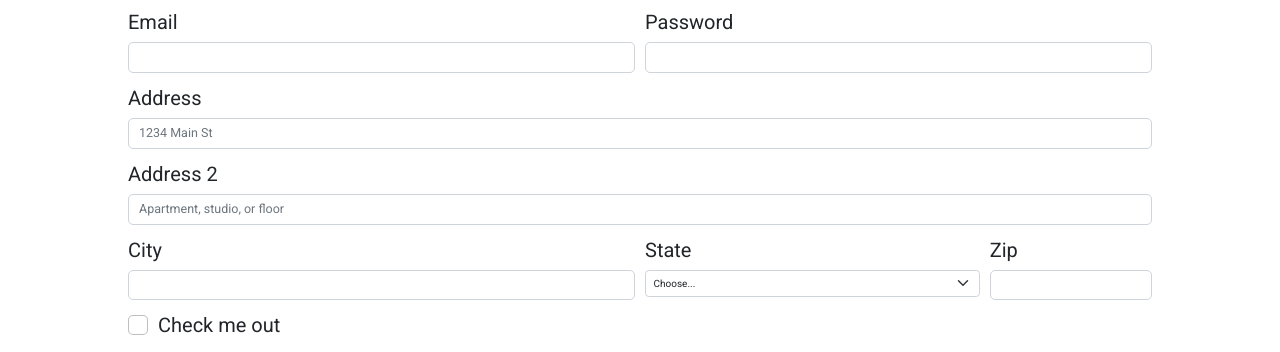
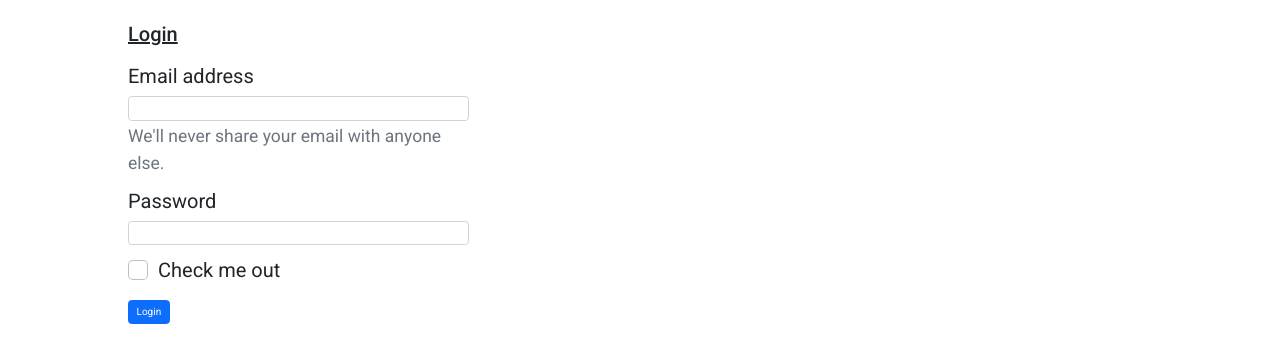
Before and after one commit to matsi44/MakiaGoods, a website: page pages/login.html in a window 1280 px wide. Shown: the part 164-516 px from the top of the page. Drawn offline with nearby package versions, Linux system fonts and the light colour scheme.

Commit message:
cambios finales

```diff
--- a/pages/login.html
+++ b/pages/login.html
@@ -51,7 +51,33 @@
             </nav>
     </header>
     <main class="main-log">
+        <div class="contenedor-log2">
+            <div class="signup">
+                <h2>Login</h2>
+            </div>
+            <div>
+                <form>
+                    <div class="mb-3 col-md-4">
+                        <label for="exampleInputEmail1" class="form-label">Email address</label>
+                        <input type="email" class="form-control" id="exampleInputEmail1" aria-describedby="emailHelp">
+                        <div id="emailHelp" class="form-text">We'll never share your email with anyone else.</div>
+                    </div>
+                    <div class="mb-3 col-md-4">
+                        <label for="exampleInputPassword1" class="form-label">Password</label>
+                        <input type="password" class="form-control" id="exampleInputPassword1">
+                    </div>
+                    <div class="mb-3 form-check">
+                        <input type="checkbox" class="form-check-input" id="exampleCheck1">
+                        <label class="form-check-label" for="exampleCheck1">Check me out</label>
+                    </div>
+                    <button type="submit" class="btn btn-primary">Login</button>
+                </form>
+            </div>
+        </div>
         <div class="contenedor-log">
+        <div class="signup">
+            <h2>Don´t have an account? Sign Up</h2>
+        </div>
         <form class="row g-3">
             <div class="col-md-6">
                 <label for="inputEmail4" class="form-label">Email</label>
--- a/scss/_login.scss
+++ b/scss/_login.scss
@@ -4,8 +4,9 @@
     width: 100%;
     display: grid;
     grid-template-columns: 10% 80% 10%;
-    grid-template-rows: auto;
+    grid-template-rows: auto auto;
     grid-template-areas:
+    ". mainl2 ."
     ". mainl ."
     ;
 }
@@ -13,3 +14,17 @@
     grid-area: mainl;
     font-size: 2rem;
 }
+
+.contenedor-log2{
+    grid-area: mainl2;
+    font-size: 2rem;
+    margin-bottom: 1.5rem;
+}
+
+.signup{
+    font-size: 4rem;
+    text-align: left;
+    font-weight: 700;
+    margin: 1.5rem 0rem;
+    text-decoration: underline;
+}
```
Also changed, not shown: css/main.css.
